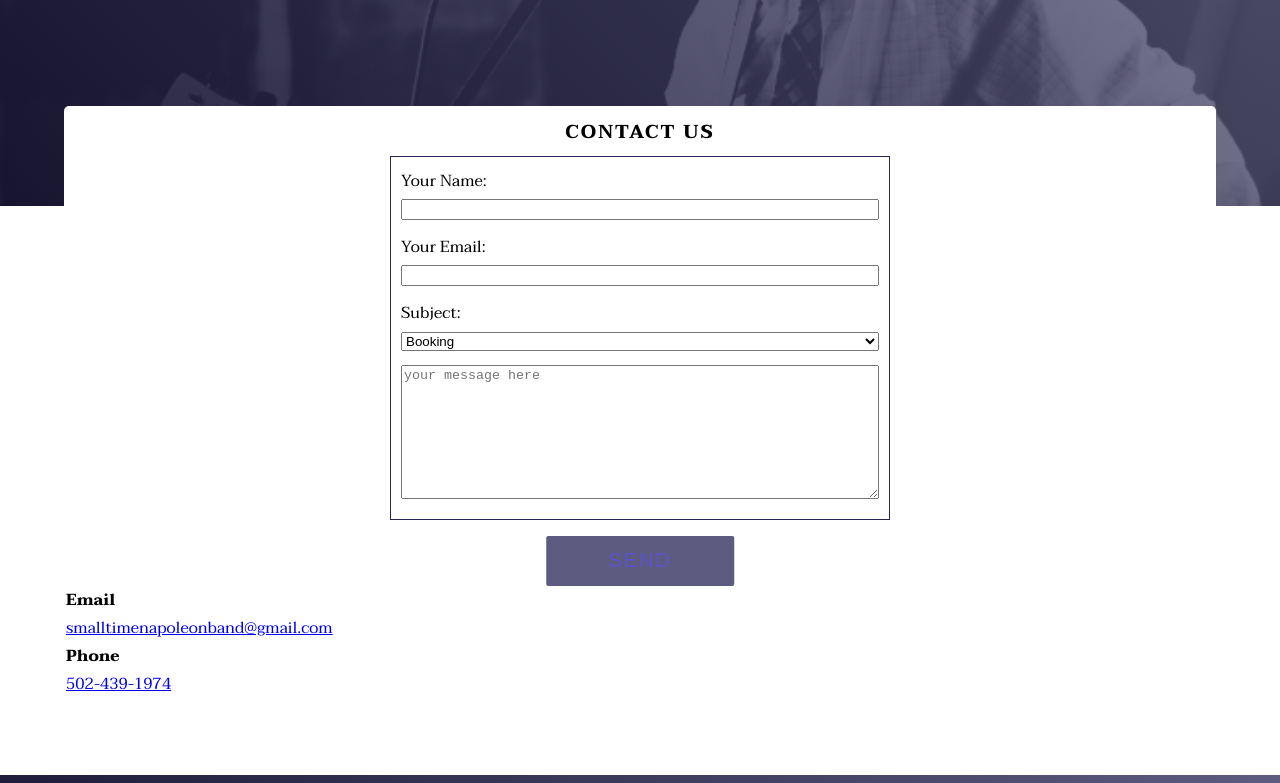
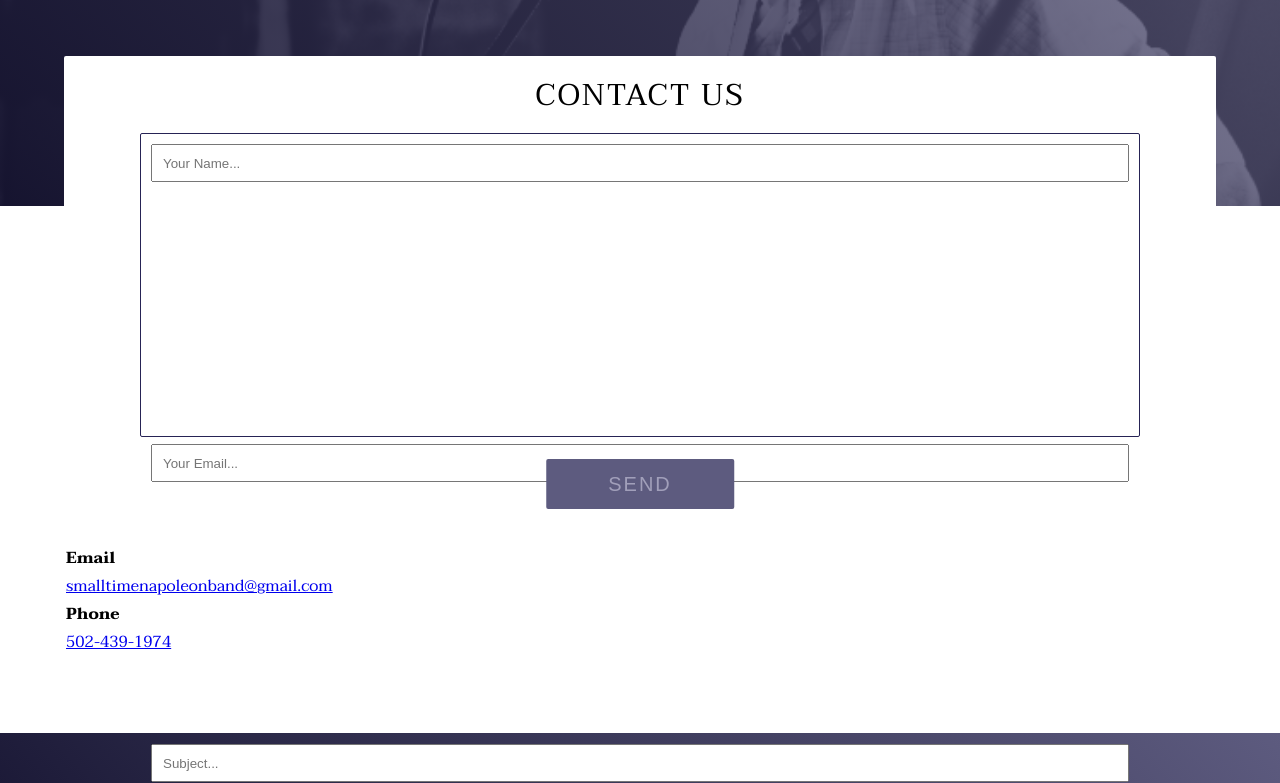
Before and after one commit to harrypotter518/small-time-napoleon, a React (Create React App) app: page / in a window 1280 px wide. Shown: the part 6680-7463 px from the top of the page. Built offline with nearby package versions, Linux system fonts and the light colour scheme.

Commit message:
more form work, mainly css. removed alert(success) message

```diff
--- a/public/index.html
+++ b/public/index.html
@@ -45,7 +45,7 @@
       You need to enable JavaScript to run this app.
     </noscript>
 
-    <form name="contact" netlify netlify-honeypot="bot-field" action="../public/success.html" hidden>
+    <form name="contact" netlify netlify-honeypot="bot-field" action="../success.html" hidden>
       <input name="subject" type="text" />
       <input name="bot-field" type="text" />
       <input name="contactName" type="text" />
@@ -55,6 +55,7 @@
 
 
     <div id="root"></div>
+    <!--<a href="../success.html">Click ME</a>-->
 
     <!--
       This HTML file is a template.
--- a/src/App.css
+++ b/src/App.css
@@ -361,42 +361,47 @@ button {
     width: 90vw;
     padding: 2px;
     margin: 0 auto;
-    margin-top: -100px;
+    margin-top: -150px;
     background: white;
-    border-radius: 5px; }
-    .contact .form h3 {
-      margin: 16px auto;
-      line-height: 16px;
-      width: 187.5px;
+    border-radius: 2px; }
+    .contact .form h1 {
+      font-size: 30px;
+      margin: 22.5px auto;
+      font-weight: normal;
+      line-height: 30px;
+      width: 100%;
+      height: 30px;
       text-transform: uppercase;
       letter-spacing: 2px;
       text-align: center; }
     .contact .form form {
       width: 95%;
-      margin: 0 auto; }
+      margin: 0 auto 35px; }
       .contact .form form .inputs {
         border: 1px #262355 solid;
+        border-radius: 2px;
         padding: 10px;
         margin: 0 auto;
-        margin-bottom: 16px;
+        margin-bottom: 22.5px;
         display: grid;
-        grid-auto-rows: auto;
-        grid-template-columns: 100%;
-        grid-gap: 10px;
+        grid-auto-rows: 100%;
+        grid-gap: 18.75px;
         max-height: 500px;
-        max-width: 500px;
-        transition: all .5s ease; }
+        max-width: 1000px;
+        transition: all 0.5s cubic-bezier(0.36, -0.32, 0.23, 1.17); }
         .contact .form form .inputs.sent {
           overflow: hidden;
           max-height: 0;
           padding: 0;
-          max-width: 187.5px; }
-        .contact .form form .inputs label input, .contact .form form .inputs label select {
-          width: 100%; }
+          max-width: 75px; }
+        .contact .form form .inputs label input {
+          height: 37.5px;
+          width: 100%;
+          padding-left: 10px; }
       .contact .form form textarea {
         width: 100%;
-        height: 10em;
-        margin-bottom: 10px; }
+        height: 112.5px;
+        padding: 10px; }
       .contact .form form .contact-button {
         background: #7269ff;
         position: relative;
@@ -410,7 +415,7 @@ button {
         left: 50%;
         transform: translateX(-50%); }
         .contact .form form .contact-button.disabled {
-          color: #5b54cc;
+          color: #a19fba;
           background: #5d5b7f;
           pointer-events: none; }
         .contact .form form .contact-button.btn-sent {
--- a/src/App.js
+++ b/src/App.js
@@ -9,6 +9,7 @@ import Video from './components/Video'
 import Pictures from './components/Pictures'
 import Shows from './components/Shows'
 import Contact from './components/Contact'
+// import ContactSuccess from './components/ContactSuccess'
 import Footer from './components/Footer'
 
 const encode = (data) => {
@@ -25,12 +26,12 @@ export default class App extends Component {
       quote: 1,
       album: false,
       enhanceImage: false,
-      contactSubject: 'Booking',
       contactDate: null,
       contactName: '',
       contactUser: '',
       contactButtonMessage: 'Send',
       contactEventTitle: '',
+      contactSubject: '',
       contactBody: '',
       clicked: true,
       contactSent: false,
@@ -43,7 +44,7 @@ export default class App extends Component {
     this.hoverAlbum = this.hoverAlbum.bind(this)
     this.unhoverAlbum = this.unhoverAlbum.bind(this)
     this.expandPhoto = this.expandPhoto.bind(this)
-    this.changecontactSubject = this.changecontactSubject.bind(this)
+    // this.changecontactSubject = this.changecontactSubject.bind(this)
     // this.changecontactDate = this.changecontactDate.bind(this)
     this.handleContactChange = this.handleContactChange.bind(this)
     this.updateContactButton = this.updateContactButton.bind(this)
@@ -158,26 +159,6 @@ export default class App extends Component {
       [e.target.name]: e.target.value
     });
   }
-  changecontactSubject(e) {
-    this.setState({
-      contactSubject: e.target.value
-    })
-    if (e.target.value === 'Booking') {
-      this.setState({
-        emailButtonValue: 'Booking Email',
-      })
-    } else if (e.target.value === 'General Question') {
-      this.setState({
-        emailButtonValue: 'Email a General Question',
-        contactDate: null
-      })
-    } else if (e.target.value === 'Other') {
-      this.setState({
-        emailButtonValue: 'Email Other',
-        contactDate: null
-      })
-    }
-  }
   updateContactButton() {
     const { contactName, contactUser, contactBody } = this.state
     if (contactName.length !== 0 && contactUser.length !== 0 && contactBody.length !== 0) {
@@ -198,15 +179,20 @@ export default class App extends Component {
       headers: { "Content-Type": "application/x-www-form-urlencoded" },
       body: encode({ "form-name": "contact", ...this.state })
     })
-      .then(() => alert("Success!"))
+      .then(this.setState({
+        clicked: true,
+        contactSent: true,
+        contactButtonMessage: 'thanks!',
+      }))
       .catch(error => alert(error));
 
     e.preventDefault()
-    this.setState({
-      clicked: true,
-      contactSent: true,
-      contactButtonMessage: 'thanks!',
-    })
+
+    // this.setState({
+    //   clicked: true,
+    //   contactSent: true,
+    //   contactButtonMessage: 'thanks!',
+    // })
   }
 
   componentDidMount() {
--- a/src/components/Contact.js
+++ b/src/components/Contact.js
@@ -18,8 +18,8 @@ export default class Contact extends Component {
 
   render() {
     const {
-      contactSubject,
-      changecontactSubject,
+      // contactSubject,
+      // changecontactSubject,
       // emailButtonValue,
       // contactEventTitle,
       handleContactChange,
@@ -37,7 +37,7 @@ export default class Contact extends Component {
         </div>
 
         <div className="form">
-          <h3>Contact us</h3>
+          <h1>Contact us</h1>
 
           <form onSubmit={submitContactForm} onChange={updateContactButton}>
           <p className="hide">
@@ -45,22 +45,14 @@ export default class Contact extends Component {
           </p>
 
             <div className={`inputs ${contactSent ? 'sent ': ''}`}>
-              <label>Your Name: <input name="contactName" type="text" onChange={handleContactChange} /></label>
-              <label>Your Email: <input name="contactUser" type="email" onChange={handleContactChange} /></label>
+              <label aria-label="Your Name"><input name="contactName" type="text" placeholder="Your Name..." onChange={handleContactChange} /></label>
+              <label aria-label="Your Email"><input name="contactUser" type="email" placeholder="Your Email..." onChange={handleContactChange} /></label>
+              <label aria-label="Message Subject"><input name="contactSubject" type="text" placeholder="Subject..." onChange={handleContactChange} /></label>
 
-              <label>Subject:
-                <select name="subject" onChange={changecontactSubject} value={contactSubject}>
-                  <option value="Booking">Booking</option>
-                  <option value="General Question">General Questions</option>
-                  <option value="Other">Other</option>
-                </select>
-              </label>
-
-              <textarea name="contactBody" placeholder="your message here" onChange={handleContactChange} />
+              <textarea name="contactBody" aria-label="Your message here..." placeholder="Your message here..." onChange={handleContactChange} />
             </div>
             <button className={`contact-button ${clicked ? 'disabled': ''} ${contactSent ? 'btn-sent' : ''}`} type="submit" name="submitButton">{contactButtonMessage}</button>
           </form>
-
 
           <h4>Email</h4>
           <a href="mailto:smalltimenapoleonband@gmail.com?Subject=Hello%20amazing%20band%20I%20love">smalltimenapoleonband@gmail.com</a>
--- a/src/sass/_contact.sass
+++ b/src/sass/_contact.sass
@@ -6,56 +6,61 @@
     width: 90vw
     padding: 2px
     margin: 0 auto
-    margin-top: -100px
+    margin-top: -150px
     background: white
-    border-radius: 5px
+    border-radius: 2px
 
-    h3
-      margin: 16px auto
-      line-height: 16px
-      width: 187.5px
+    h1
+      font-size: 30px
+      margin: 22.5px auto
+      font-weight: normal
+      line-height: 30px
+      width: 100%
+      height: 30px
       text-transform: uppercase
       letter-spacing: 2px
       text-align: center
 
     form
       width: 95%
-      margin: 0 auto
+      margin: 0 auto 35px
+
 
 
       .inputs
         border: 1px $monoPrimary solid
+        border-radius: 2px
         padding: 10px
         margin: 0 auto
-        margin-bottom: 16px
+        margin-bottom: 22.5px
         display: grid
-        grid-auto-rows: auto
-        grid-template-columns: 100%
-        grid-gap: 10px
+        grid-auto-rows: 100%
+        grid-gap: 18.75px
         max-height: 500px
-        max-width: 500px
-        transition: all .5s ease
+        max-width: 1000px
+        transition: all .5s cubic-bezier(0.36,-0.32, 0.23, 1.17)
         &.sent
           overflow: hidden
           max-height: 0
           padding: 0
-          max-width: 187.5px
+          max-width: 75px
           // border: none
 
         label
-          // background: pink
-          input, select
+          input
+            height: 37.5px
             width: 100%
+            padding-left: 10px
 
       textarea
         width: 100%
-        height: 10em
-        margin-bottom: 10px
+        height: 112.5px
+        padding: 10px
 
       .contact-button
         +button($monoThird)
         &.disabled
-          color: $monoFifth
+          color: lighten($monoFourth, 25%)
           background: $monoFourth
           pointer-events: none
         &.btn-sent
```
